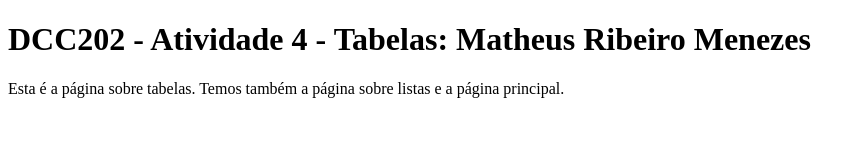
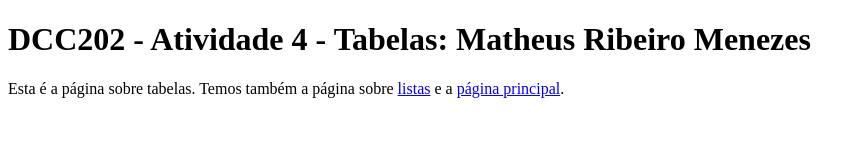
Before and after one commit to ufjf-dcc202/ufjf-dcc202-2023-3-a-atv4-matheusrm321, a website: page tabelas.html in a window 1280 px wide. Shown: the whole page, without its empty margins (0-866 px from the left). Drawn offline with Linux system fonts and the light colour scheme.

Commit message:
Adicionei os dois links ao paragrafo

```diff
--- a/tabelas.html
+++ b/tabelas.html
@@ -8,7 +8,8 @@
 <body>
     <main>
         <h1> DCC202 - Atividade 4 - Tabelas: Matheus Ribeiro Menezes </h1>
-        <p>Esta é a página sobre tabelas. Temos também a página sobre listas e a página principal.</p>
+        <p>Esta é a página sobre tabelas. Temos também a página sobre <a href="listas.html">listas</a>
+            e a <a href="index.html">página principal</a>.</p>
     </main>
 </body>
 </html>
```
